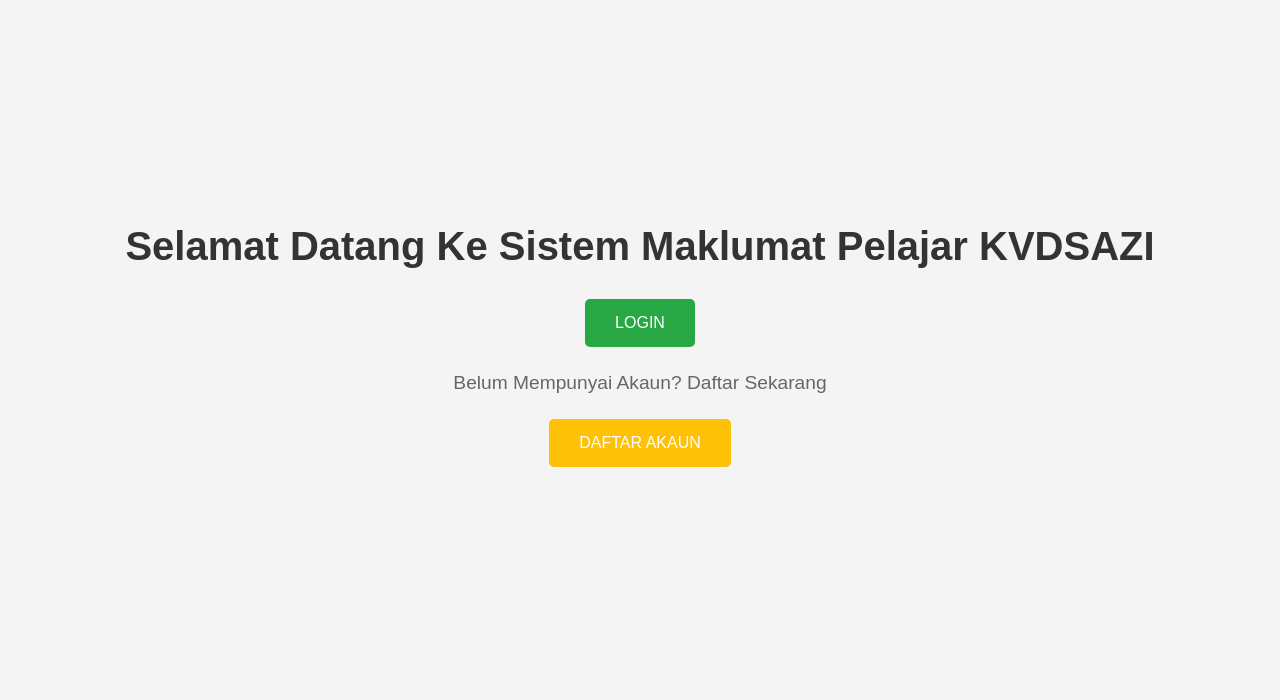
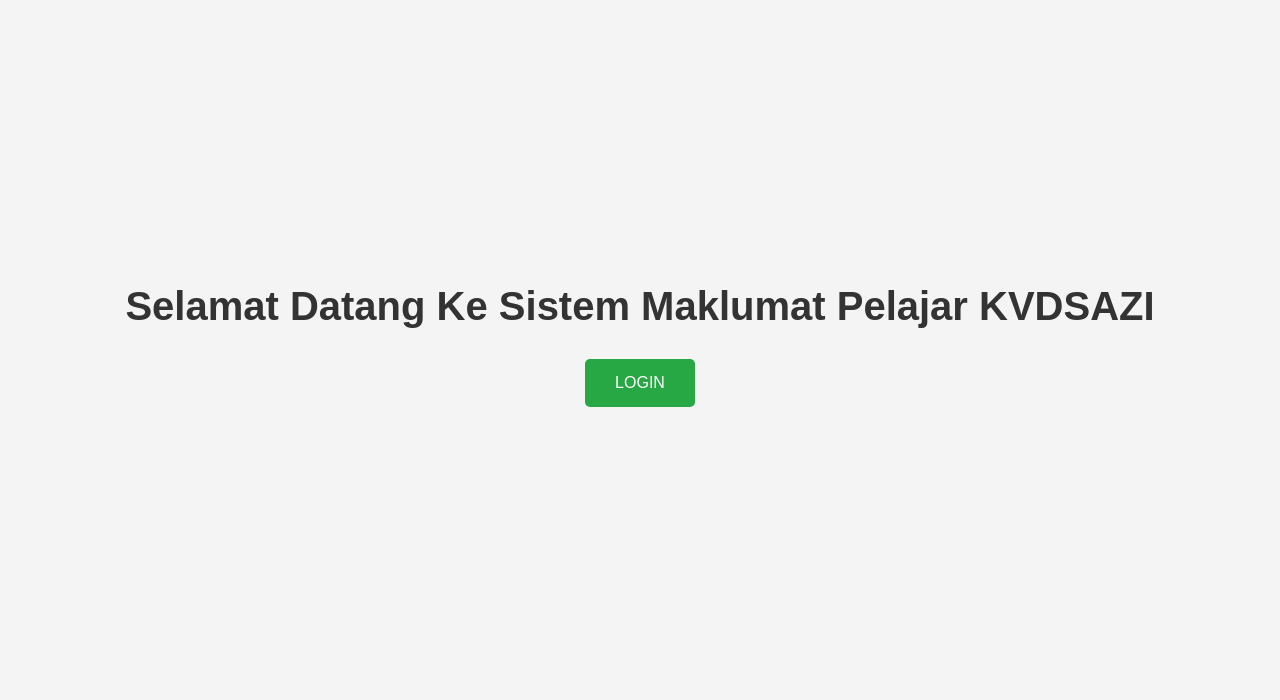
Before and after one commit to hazz19/sistem-pengurusan-pelajar, a PHP site: page /homepage.php in a window 1280 px wide. Shown: the part 100-800 px from the top of the page. Run offline with PHP 8.4, Linux system fonts and the light colour scheme.

Commit message:
padam daftar

```diff
--- a/homepage.php
+++ b/homepage.php
@@ -13,8 +13,6 @@
     <div class="content">
         <h1>Selamat Datang Ke Sistem Maklumat Pelajar KVDSAZI</h1>
         <button class="login-btn"><a href="lgpg.php">LOGIN</a></button>
-        <p>Belum Mempunyai Akaun? Daftar Sekarang</p>
-        <button class="register-btn"><a href="daftar.php">DAFTAR AKAUN</a></button>
     </div>
 </body>
 </html>
```
